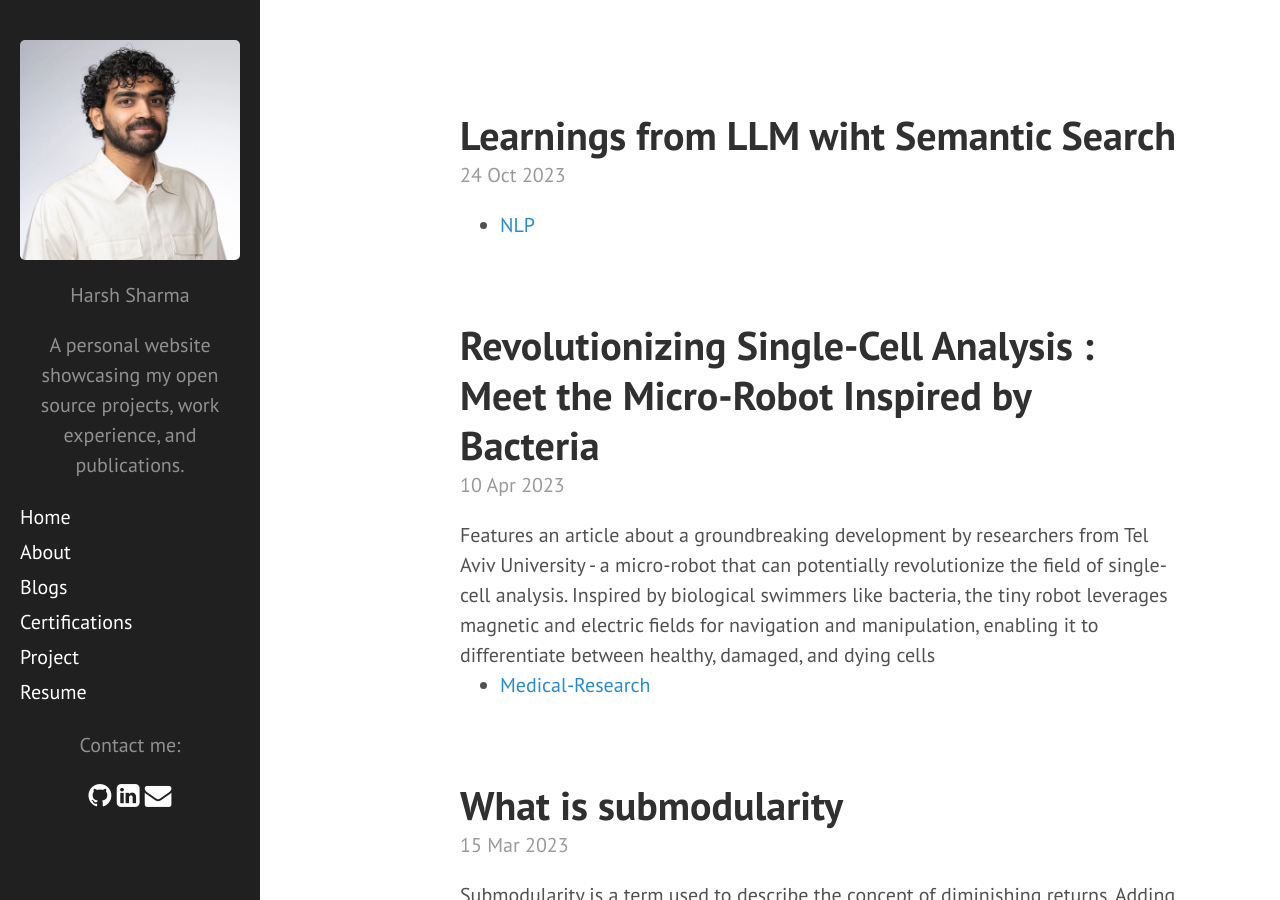
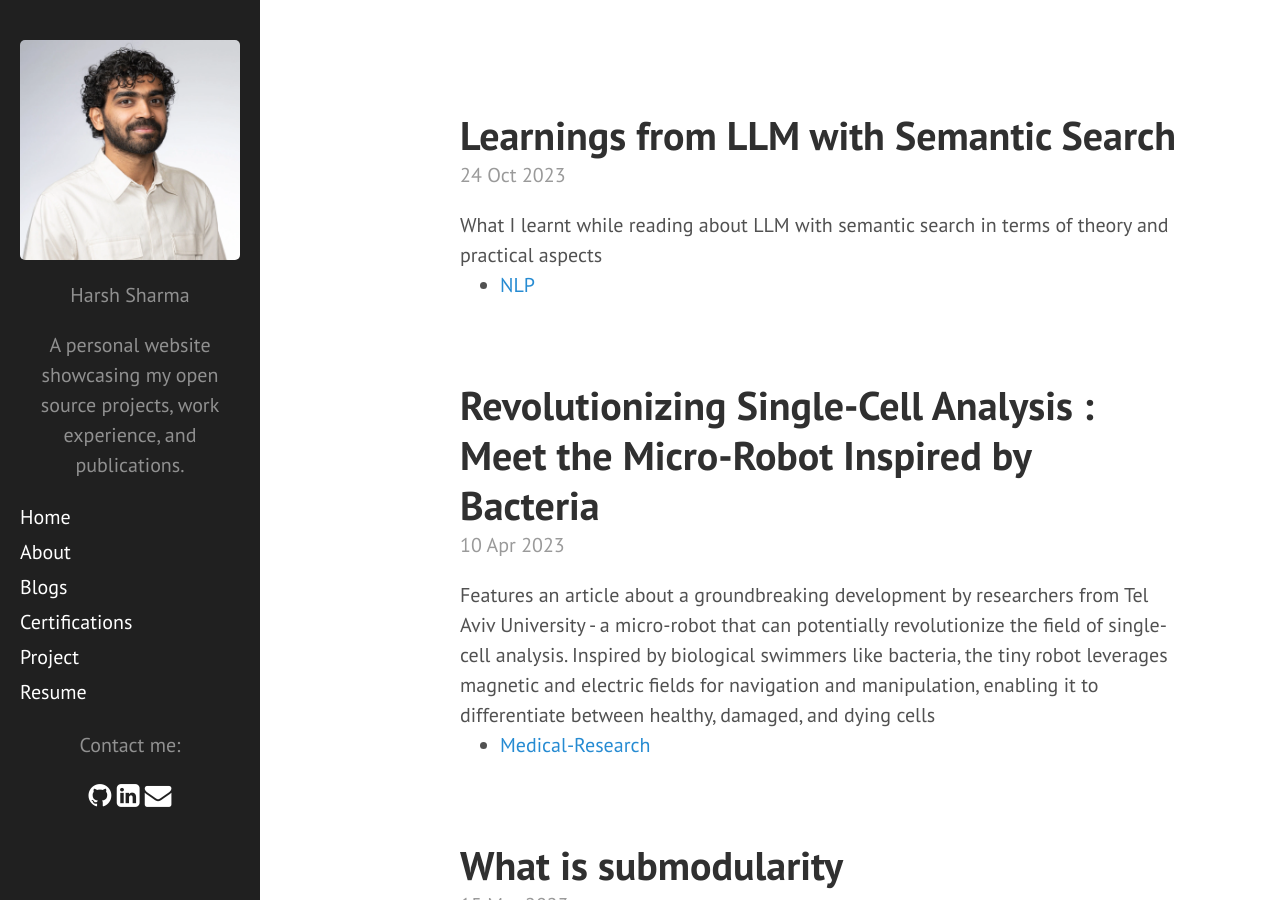
Before and after one commit to 97harsh/97harsh.github.io, a Jekyll site: the page built from index.html, in a window 1280 px wide and 900 px high. Built offline with Jekyll 4.4.1, drawn with Linux system fonts in a browser that asks for light colours; nearby versions of some CDN libraries; Markdown is read by kramdown in place of the engine named in the settings; the list of posts is cut into pages by our own code.

Commit message:
added sample description llm ss

```diff
--- a/_posts/2023-10-24-llm-with-semantic-search.md
+++ b/_posts/2023-10-24-llm-with-semantic-search.md
@@ -1,7 +1,7 @@
 ---
 layout: post
-title: Learnings from LLM wiht Semantic Search
-description:
+title: Learnings from LLM with Semantic Search
+description: What I learnt while reading about LLM with semantic search in terms of theory and practical aspects
 type: blog
 
 tags: ["NLP"]
```
